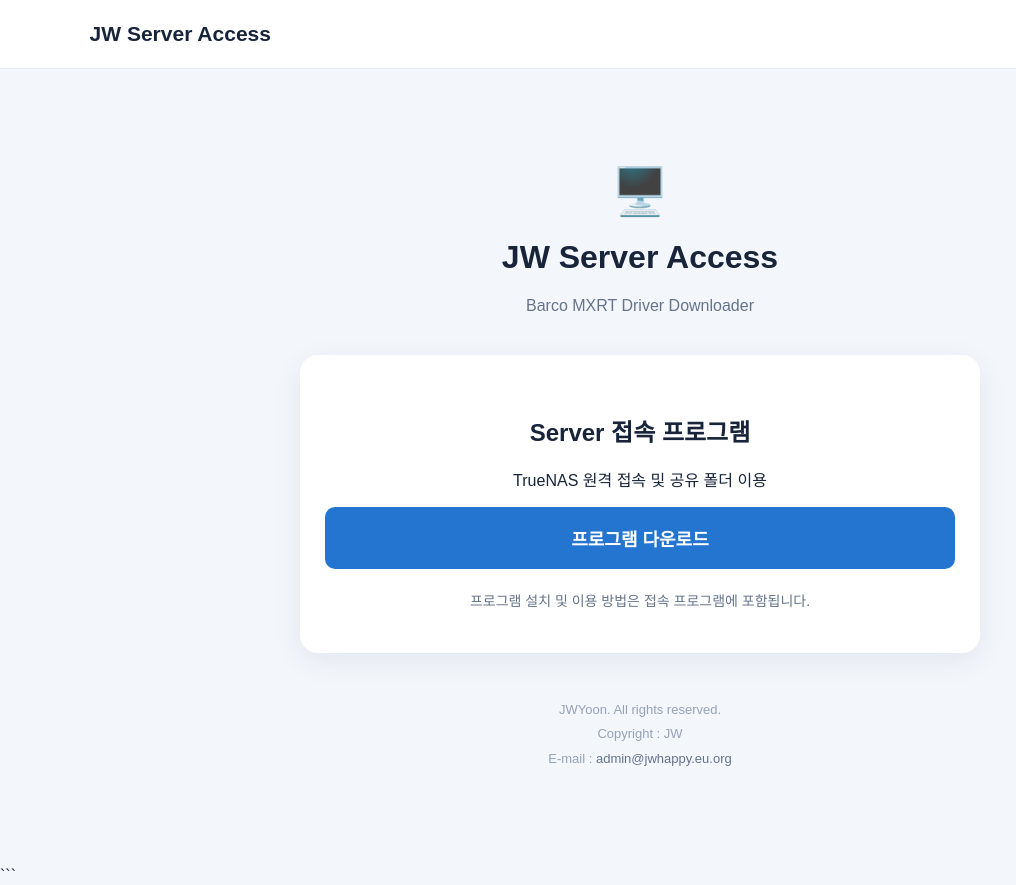
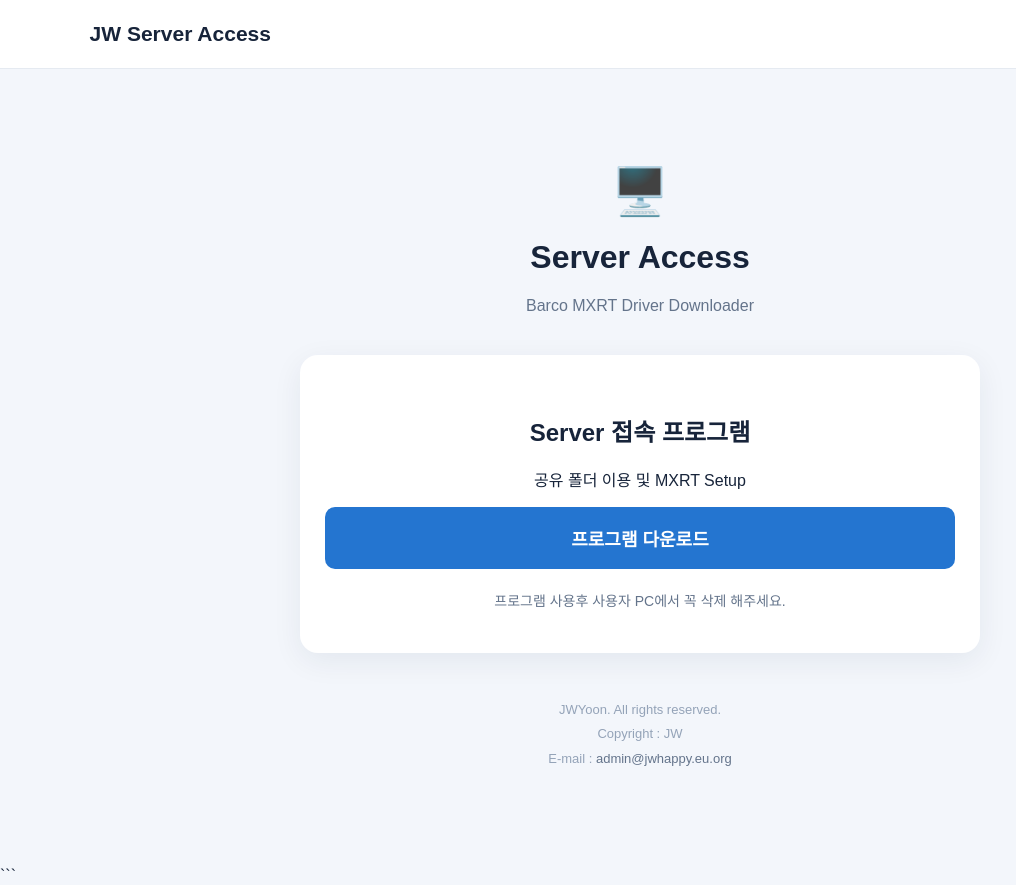
Before and after one commit to jubongs/connect, a plain HTML site: page index.html in a window 1280 px wide. Shown: the whole page, without its empty margins (0-1016 px from the left). Drawn offline with Linux system fonts and the light colour scheme.

Commit message:
Update index.html

```diff
--- a/index.html
+++ b/index.html
@@ -123,21 +123,21 @@ footer a { color: #64748b; text-decoration: none; }
 
 <main>
   <div class="logo">🖥️</div>
-  <h1>JW Server Access</h1>
+  <h1>Server Access</h1>
   <p class="subtitle">
     Barco MXRT Driver Downloader
   </p>
 
   <section class="panel">
     <h2>Server 접속 프로그램</h2>
-    <p>TrueNAS 원격 접속 및 공유 폴더 이용</p>
+    <p>공유 폴더 이용 및 MXRT Setup</p>
 
     <button class="download" id="downloadBtn">
       프로그램 다운로드
     </button>
 
     <div class="note">
-      프로그램 설치 및 이용 방법은 접속 프로그램에 포함됩니다.
+      프로그램 사용후 사용자 PC에서 꼭 삭제 해주세요.
     </div>
   </section>
 
```
